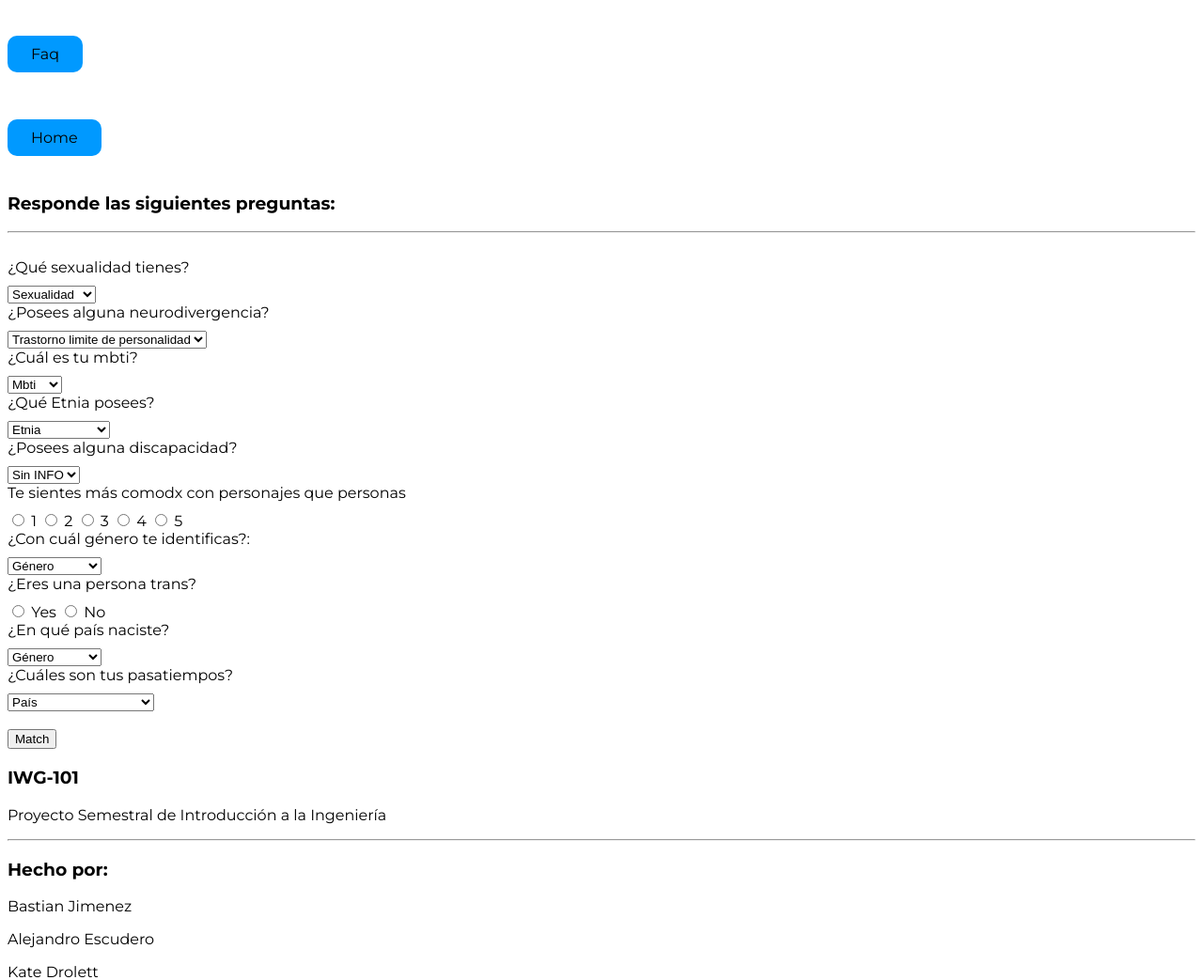
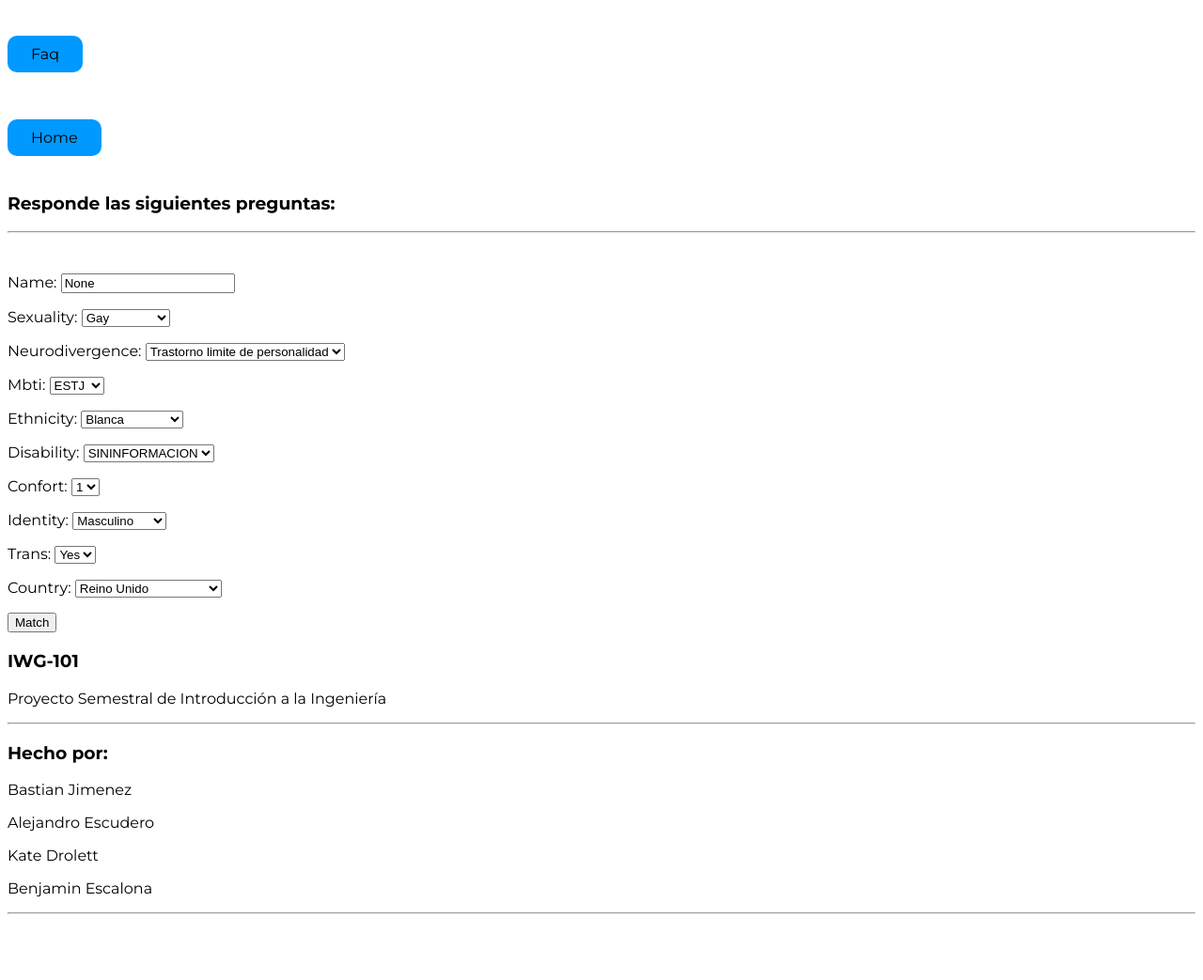
Before and after one commit to Hanomuri/CharacterMatch, a Django app: page /form/ in a window 1280 px wide. Shown: the top 1043 px of the page at 94% size. After the commit the page ends 973 px from the top, so only its background shows below. Run offline with Django 4.2, Linux system fonts and the light colour scheme; data comes from the database, SQL or seed files in the repository.

Commit message:
Heart Function

```diff
--- a/Form/admin.py
+++ b/Form/admin.py
@@ -1,7 +1,9 @@
 from django.contrib import admin
 from .models import FormQuestion
+from .models import FQ
 from .models import Character
 
 # Register your models here.
 admin.site.register(FormQuestion)
+admin.site.register(FQ)
 admin.site.register(Character)
--- a/Form/forms.py
+++ b/Form/forms.py
@@ -1,2 +1,17 @@
 from django import forms
 from django.forms import ModelForm
+from .models import FQ
+
+class FormQuestions(ModelForm):
+    class Meta:
+       model = FQ
+       fields = ('name',
+                'sexuality',
+                'neurodivergence',
+                'mbti',
+                'ethnicity',
+                'disability',
+                'confort',
+                'identity',
+                'trans',
+                'country')
--- a/Form/templates/form.html
+++ b/Form/templates/form.html
@@ -14,127 +14,24 @@
 
 <h3>Responde las siguientes preguntas:</h3>
 <hr>
+
 <footer class="footer">
     <div class="content">
         <div class="footer-row">
             <br>
-            <form>
-            {% for question in form%}
+            {% if submitted %}
+                Datos ingresados correctamente!
+                <div class="butn"><a href="../result" class="button">Resultados</a></div> <!--boton de comanzar-->
+            {% else %}
 
-                <div class = "form_question">
-                    <label style = "display: block; margin-bottom: 10px">
-                    {{question.question}}
-                </label>
-                {%if question.answered == 0%}
-                    <input type = "radio" name = "mostlikely"> 1
-                    <input type = "radio" name = "mostlikely"> 2
-                    <input type = "radio" name = "mostlikely"> 3
-                    <input type = "radio" name = "mostlikely"> 4
-                    <input type = "radio" name = "mostlikely"> 5
-                {% endif %}
-                {%if question.answered == 1%}
-                    <input type = "radio" name = "choice"> Yes
-                    <input type = "radio" name = "choice"> No
-                {% endif %}
-                {%if question.answered == 2%}
-                    <select name ="format", id="format">
-                        <option selected disabled> Sexualidad </option>
-                        <option value="Gay">Gay</option>
-                        <option value="Bisexual">Bisexual</option>
-                        <option value="Lesbiana">Lesbiana</option>
-                        <option value="Asexual">Asexual</option>
-                        <option value="Arromántico">Arromántico</option>
-                        <option value="Pansexual">Pansexual</option>
-                        <option value="Sin etiqueta">Sin etiqueta</option>
-                        <option value="Otra">Otra</option>
-                    </select>
-                {% endif %}
-                {%if question.answered == 3%}
-                    <select name ="format", id="format">
-                        <option selected disabled> Trastorno limite de personalidad </option>
-                        <option value="Autismo">Autismo</option>
-                        <option value="TDAH">TDAH</option>
-                        <option value="Asexual">Asexual</option>
-                        <option value="Dislexia">Dislexia</option>
-                        <option value="Pansexual">Pansexual</option>
-                        <option value="Sindrome de Tourette">Sindrome de Tourette</option>
-                        <option value="Otra">Otra</option>
-                    </select>
-                {% endif %}
-                {%if question.answered == 4%}
-                    <select name ="format", id="format">
-                        <option selected disabled> Mbti </option>
-                        <option value="ESTJ">ESTJ</option>
-                        <option value="ISTJ">ISTJ</option>
-                        <option value="ISFJ">ISFJ</option>
-                        <option value="ESFJ">ESFJ</option>
-                        <option value="INTP">INTP</option>
-                        <option value="ENTP">ENTP</option>
-                        <option value="INTJ">INTJ</option>
-                        <option value="ISTJ">ISTJ</option>
-                        <option value="ENTJ">ENTJ</option>
-                        <option value="ESFP">ESFP</option>
-                        <option value="ISFP">ISFP</option>
-                        <option value="ESTP">ESTP</option>
-                        <option value="ISTP">ISTP</option>
-                        <option value="ENFJ">ENFJ</option>
-                        <option value="INFJ">INFJ</option>
-                        <option value="INFP">INFP</option>
-                        <option value="ENFP">ENFP</option>
-                    </select>
-                {% endif %}
-                {%if question.answered == 5%}
-                    <select name ="format", id="format">
-                        <option selected disabled> Etnia </option>
-                        <option value="Blanca">Blanca</option>
-                        <option value=Mestiza>Mestiza</option>
-                        <option value=Afroamericana>Afroamericana</option>
-                        <option value=Asiática>Asiática</option>
-                    </select>
-                {% endif %}
-                {%if question.answered == 6%}
-                    <select name ="format", id="format">
-                        <option selected disabled> Sin INFO </option>
-                    </select>
-                {% endif %}
-                {%if question.answered == 7%}
-                    <select name ="format", id="format">
-                        <option selected disabled> Género </option>
-                        <option value=Masculino>Masculino</option>
-                        <option value=Femenino>Femenino</option>
-                        <option value=Queer>Queer</option>
-                        <option value=No binarie>No binarie</option>
-                        <option value=Sin etiquetas>Sin etiquetas</option>
-                    </select>
-                {% endif %}
-                {%if question.answered == 8%}
-                    <select name ="format", id="format">
-                        <option selected disabled> País </option>
-                        <option value=Reino Unido>Reino Unido</option>
-                        <option value=Estados Unidos>Estados Unidos</option>
-                        <option value=Argentina>Argentina</option>
-                        <option value=Chile>Chile</option>
-                        <option value=Australia>Australia</option>
-                        <option value=Libano>Libano</option>
-                        <option value=Sudáfrica>Sudáfrica</option>
-                        <option value=Canadá>Canadá</option>
-                        <option value=Italia>Italia</option>
-                        <option value=Tanzania>Tanzania</option>
-                        <option value=España>España</option>
-                        <option value=Republica Dominicana>Republica Dominicana</option>
-                        <option value=Puerto Rico>Puerto Rico</option>
-                        <option value=otro>otro</option>
-                    </select>
-                {% endif %}
-            </div>
+                <form action="" method=POST>
+                    {% csrf_token %}
 
+                    {{ f.as_p }}
 
-            {% endfor %}
-            <br>
-            <input type="submit" value="Match" />
-
-        </form>
-
+                    <input type="submit" value="Match" class="btn btn-secondary">
+                </form>
+            {% endif %}
 
         </div>
     </div>
--- a/Form/urls.py
+++ b/Form/urls.py
@@ -4,5 +4,6 @@ from . import views
 urlpatterns = [
     path("", views.home, name="Home"),
     path("faq/", views.faq, name="Faq"),
-    path("form/", views.form, name="Form")
+    path("form/", views.form, name="Form"),
+    path("result/", views.result, name="Result")
 ]
--- a/Form/views.py
+++ b/Form/views.py
@@ -1,6 +1,8 @@
 from django.shortcuts import render, HttpResponse
-from .models import FormQuestion
-
+from .forms import FormQuestions
+from .models import FQ, Character
+from django.http import HttpResponseRedirect
+from random import randint
 
 # Create your views here.
 
@@ -11,7 +13,94 @@ def faq(request):
     return render(request, "faq.html")
 
 def form(request):
-    questions = FormQuestion.objects.all()
+    submitted = False
+    if request.method == "POST":
+        form = FormQuestions(request.POST)
+        if form.is_valid():
+            form.save()
+            return HttpResponseRedirect("/form?submitted=True")
+    else:
+        form = FormQuestions
+        if 'submitted' in request.GET:
+            submitted = True
 
+    return render(request, "form.html", {"f": form, "submitted": submitted})
 
-    return render(request, "form.html", {"form": questions})
+def result(request):
+    sexuality = "None"
+    ndiver = "None"
+    mbti = "None"
+    ethnicity = "None"
+    disability = "None"
+    identity = "None"
+    country = "None"
+
+    get = False
+    if request.method == "POST":
+        result_name = request.POST.get("name")
+        FQ_i = FQ.objects.all().filter(name=result_name)
+
+        for i in FQ_i:
+            sexuality = Character.objects.all().filter(sexuality=i.__sex__())
+            ndiver = Character.objects.all().filter(neurodivergence=i.__neuro__())
+            mbti = Character.objects.all().filter(mbti=i.__mbti__())
+            ethnicity = Character.objects.all().filter(ethnicity=i.__ethnicity__())
+            disability = Character.objects.all().filter(disability=i.__disability__())
+            identity = Character.objects.all().filter(identity=i.__ident__())
+            country = Character.objects.all().filter(country=i.__country__())
+
+            if(sexuality.__len__() == 0):
+                sexuality = "None"
+            else:
+                a = randint(0, sexuality.__len__()-1)
+                sexuality = sexuality[a].__str__()
+
+            if(ndiver.__len__() == 0):
+                ndiver = "None"
+            else:
+                a = randint(0, ndiver.__len__()-1)
+                ndiver = ndiver[a].__str__()
+
+            if(mbti.__len__() == 0):
+                mbti = "None"
+            else:
+                a = randint(0, mbti.__len__()-1)
+                mbti = mbti[a].__str__()
+
+            if(ethnicity.__len__() == 0):
+                ethnicity = "None"
+            else:
+                a = randint(0, ethnicity.__len__()-1)
+                ethnicity = ethnicity[a].__str__()
+
+            if(disability.__len__() == 0):
+                disability = "None"
+            else:
+                a = randint(0, disability.__len__()-1)
+                disability = disability[a].__str__()
+
+            if(identity.__len__() == 0):
+                identity = "None"
+            else:
+                a = randint(0, identity.__len__()-1)
+                identity = identity[a].__str__()
+
+            if(country.__len__() == 0):
+                country = "None"
+            else:
+                a = randint(0, country.__len__()-1)
+                country = country[a].__str__()
+        get = True
+    else:
+        result_name = FQ.objects.all()
+
+    return render(request, "result.html", {"names": result_name,
+                                           "get": get,
+                                           "sex": sexuality,
+                                           "ndiver": ndiver,
+                                           "mbti": mbti,
+                                            "ethn": ethnicity,
+                                            "disa": disability,
+                                            "iden": identity,
+                                            "country": country
+                                           })
```
Also changed, not shown: Form/models.py (+88 -2 lines), Form/templates/result.html (added, +75 -0 lines), static/questionstemplates/data.txt (+150 -0 lines), Form/migrations/0013_fq_remove_formquestion_panswers.py (added), Form/migrations/0014_alter_fq_sexuality.py (added), Form/migrations/0015_alter_fq_neurodivergence_alter_fq_sexuality.py (added), Form/migrations/0016_fq_confort_fq_country_fq_disability_fq_ethnicity_and_more.py (added), Form/migrations/0017_alter_fq_confort_alter_fq_country_and_more.py (added), Form/migrations/0018_fq_name.py (added), Form/migrations/0019_rename_sexuals_orientations_character_sexuality.py (added), db.sqlite3.
